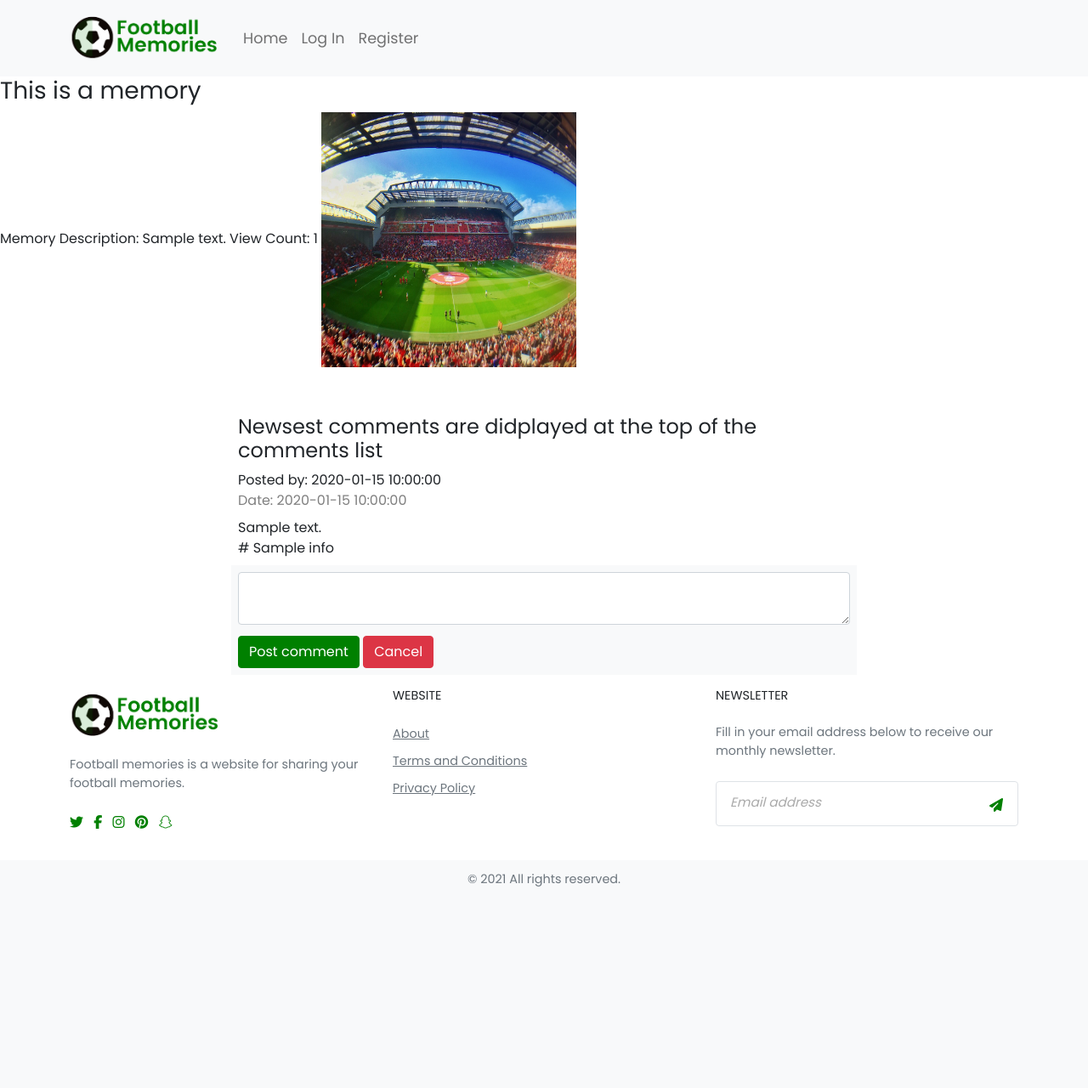
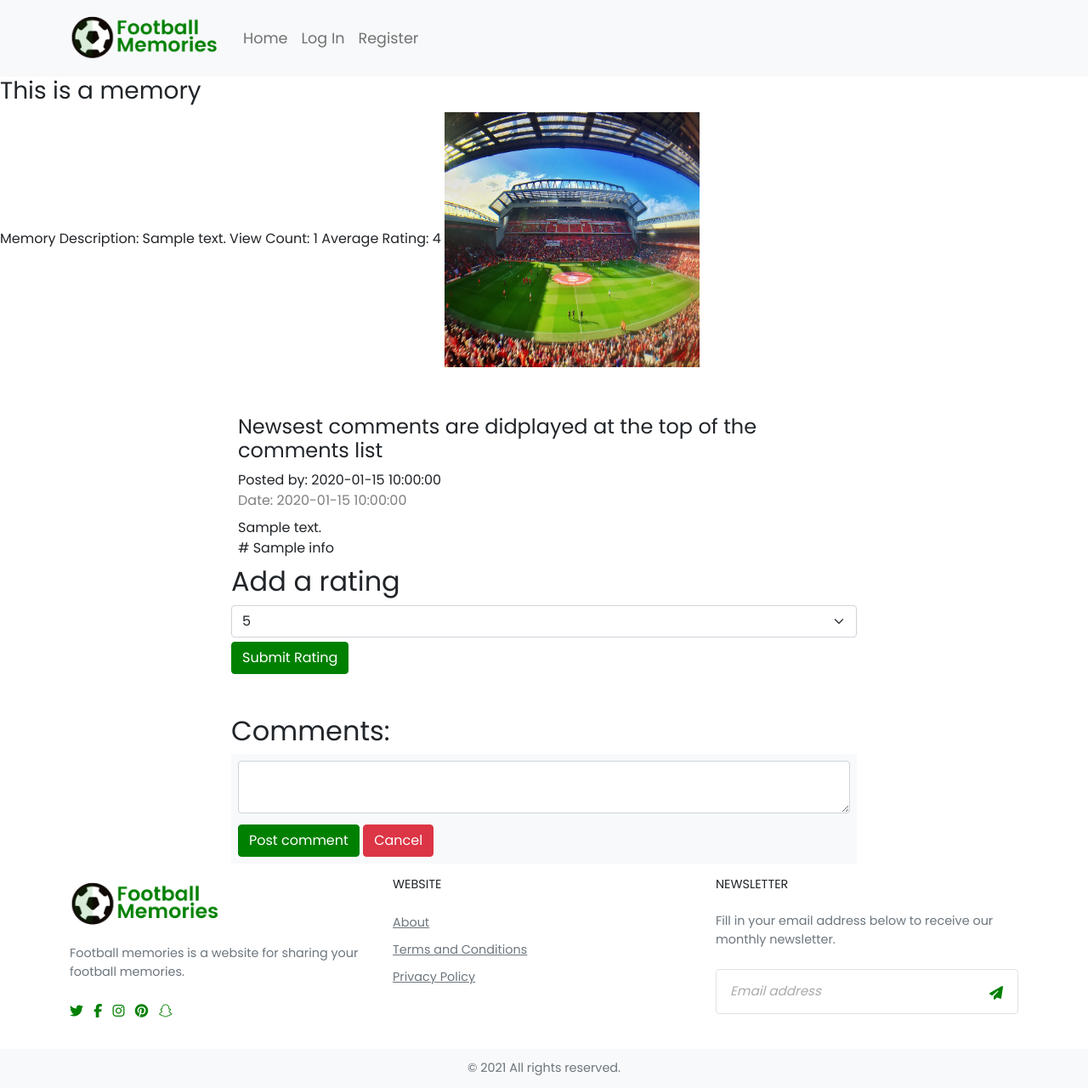
Before and after one commit to pmeeny/CI-MS3-FootballMemories, a Flask app: template football_memories/templates/memories/memory.html in a window 1280 px wide. Shown: the whole page at 85% size. Before the commit the page ends 1043 px from the top, so only its background shows below. Run offline with Flask 2, Linux system fonts and the light colour scheme; the template is opened without the code that fills it: most values are stand-ins (such as "Sample title", 1, 10 or a date in 2020); some libraries are stand-ins or nearby versions.

Commit message:
feat: Calculate and display average rating

```diff
--- a/football_memories/templates/memories/memory.html
+++ b/football_memories/templates/memories/memory.html
@@ -6,6 +6,7 @@
     <tr>
          <td> Memory Description: {{ memory['memory_description'] }}</td>
          <td>View Count: {{ memory['view_count'] }}</td>
+         <td>Average Rating: {{ average_rating }}</td>
     </tr>
 
     <img src="/static/images/1200px-Panorama_of_Anfield_with_new_main_stand_29676137824.jpg"  width="300px" height="300px" alt="" >
@@ -39,7 +40,23 @@
 
 
 
-                </div><!--
+                </div>
+
+                <div id="ratings">
+                    <h2>Add a rating</h2>
+                    <form method="POST" action="{{ url_for('memories.add_rating', id=memory['_id'] ) }}">
+                        <select class="form-select" aria-label="select a memory rating" name="rating" id="rating">
+                            <option value="5">5</option>
+                            <option value="4">4</option>
+                            <option value="3">3</option>
+                            <option value="2">2</option>
+                            <option value="1">1</option>
+                          </select>
+                          <button class="btn btn-primary" type="submit">Submit Rating</button>
+                    </form>
+                </div>
+
+                <!--
                 <div class="bg-white">
                     <div class="d-flex flex-row fs-12">
                         <div class="like p-2 cursor"><i class="fa fa-thumbs-o-up"></i><span class="ml-1">Like</span></div>
@@ -47,6 +64,8 @@
                         <div class="like p-2 cursor"><i class="fa fa-share"></i><span class="ml-1">Share</span></div>
                     </div>
                 </div>-->
+                <br><br>
+                <h2>Comments:</h2>
                 <form method="POST" enctype="multipart/form-data" action="{{ url_for('memories.add_comment', id=memory['_id'] ) }}" class="needs-validation" novalidate>
                 <div class="bg-light p-2">
                     <div class="d-flex flex-row align-items-start">
```
Also changed, not shown: football_memories/memories/routes.py (+34 -8 lines).
